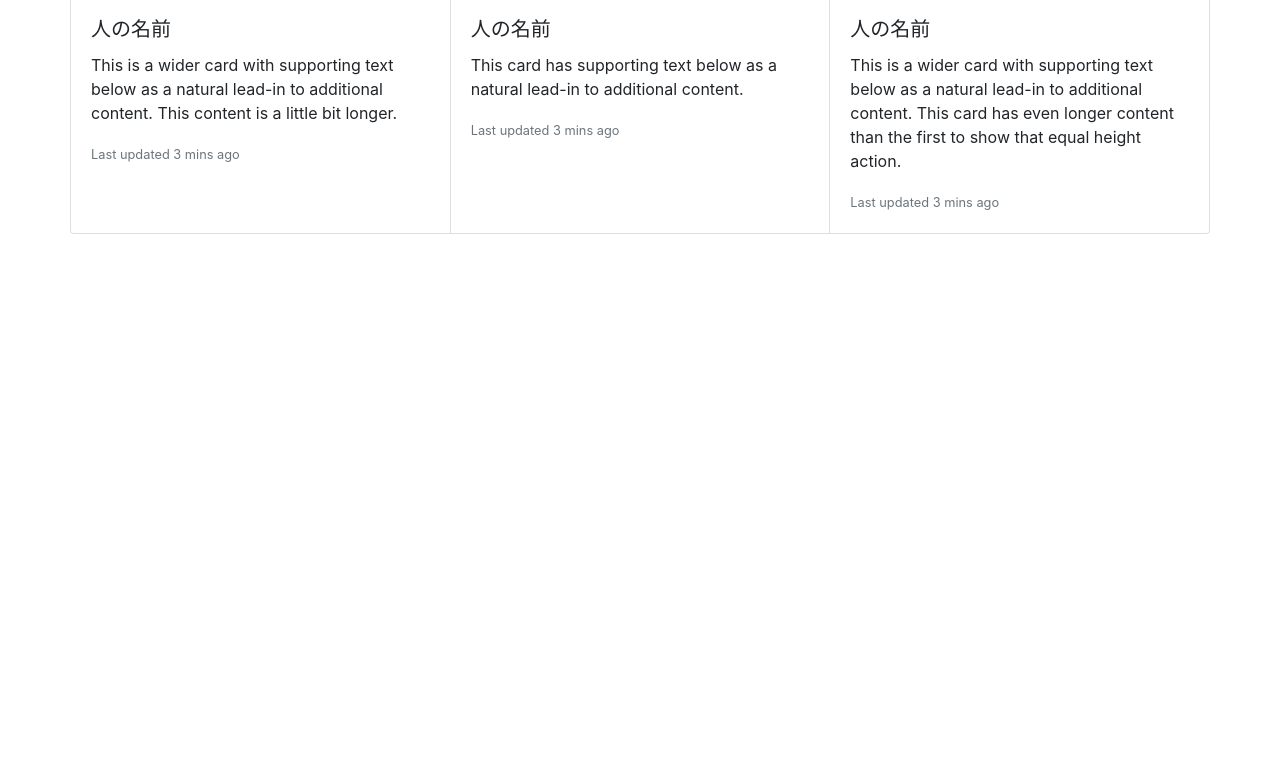
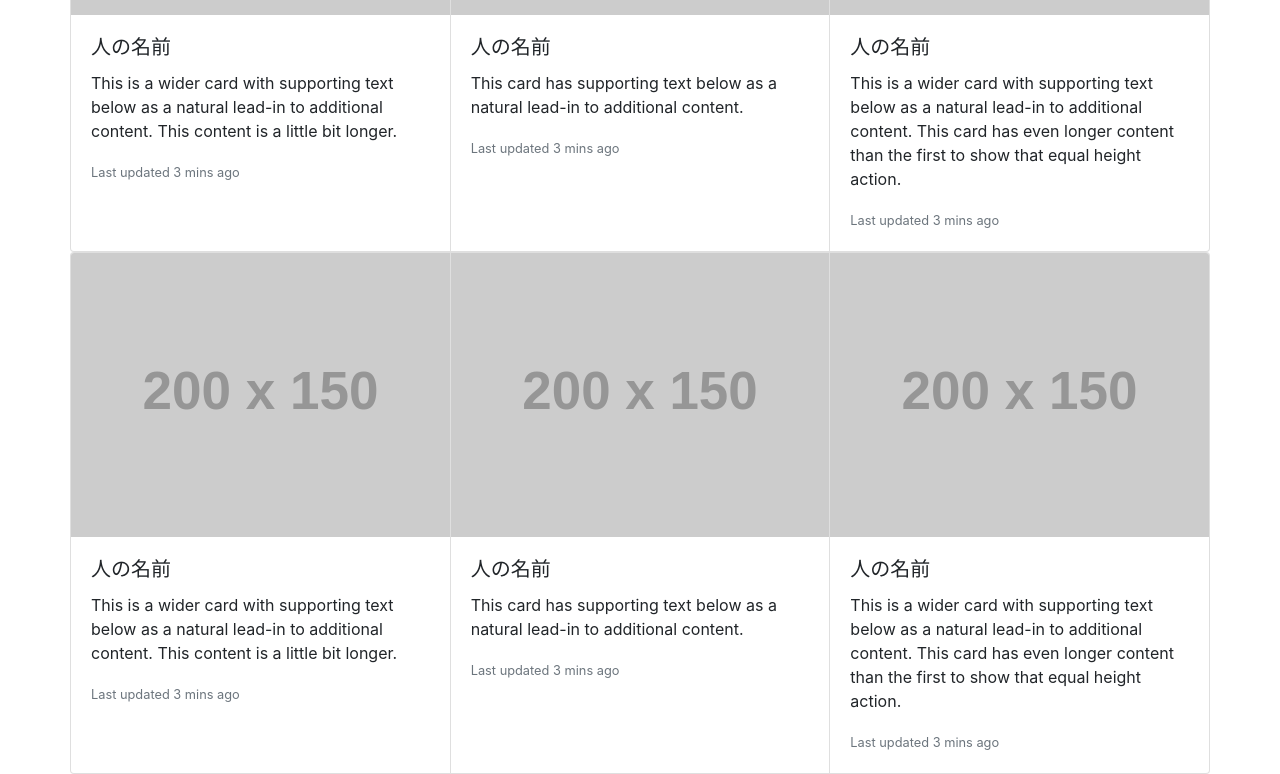
Before and after one commit to yyt-159/zemi-HP, a plain HTML site: page index.html in a window 1280 px wide. Shown: the part 1406-2180 px from the top of the page. Before the commit the page ends 1640 px from the top, so only its background shows below. Drawn offline with nearby package versions, Linux system fonts and the light colour scheme; placeholder pictures from the web are drawn by us.

Commit message:
いろいろ

```diff
--- a/index.html
+++ b/index.html
@@ -125,6 +125,35 @@
       </div>
     </div>
   </div>
+
+  <div class="row">
+    <div class="card-group">
+      <div class="card">
+        <img src="https://placehold.jp/200x150.png" class="card-img-top" alt="...">
+        <div class="card-body">
+          <h5 class="card-title">人の名前</h5>
+          <p class="card-text">This is a wider card with supporting text below as a natural lead-in to additional content. This content is a little bit longer.</p>
+          <p class="card-text"><small class="text-muted">Last updated 3 mins ago</small></p>
+        </div>
+      </div>
+      <div class="card">
+        <img src="https://placehold.jp/200x150.png" class="card-img-top" alt="...">
+        <div class="card-body">
+          <h5 class="card-title">人の名前</h5>
+          <p class="card-text">This card has supporting text below as a natural lead-in to additional content.</p>
+          <p class="card-text"><small class="text-muted">Last updated 3 mins ago</small></p>
+        </div>
+      </div>
+      <div class="card">
+        <img src="https://placehold.jp/200x150.png" class="card-img-top" alt="...">
+        <div class="card-body">
+          <h5 class="card-title">人の名前</h5>
+          <p class="card-text">This is a wider card with supporting text below as a natural lead-in to additional content. This card has even longer content than the first to show that equal height action.</p>
+          <p class="card-text"><small class="text-muted">Last updated 3 mins ago</small></p>
+        </div>
+      </div>
+    </div>
+  </div>
 </div>
 
 
```
Also changed, not shown: images/logo.jpg (added), 2 other files.
